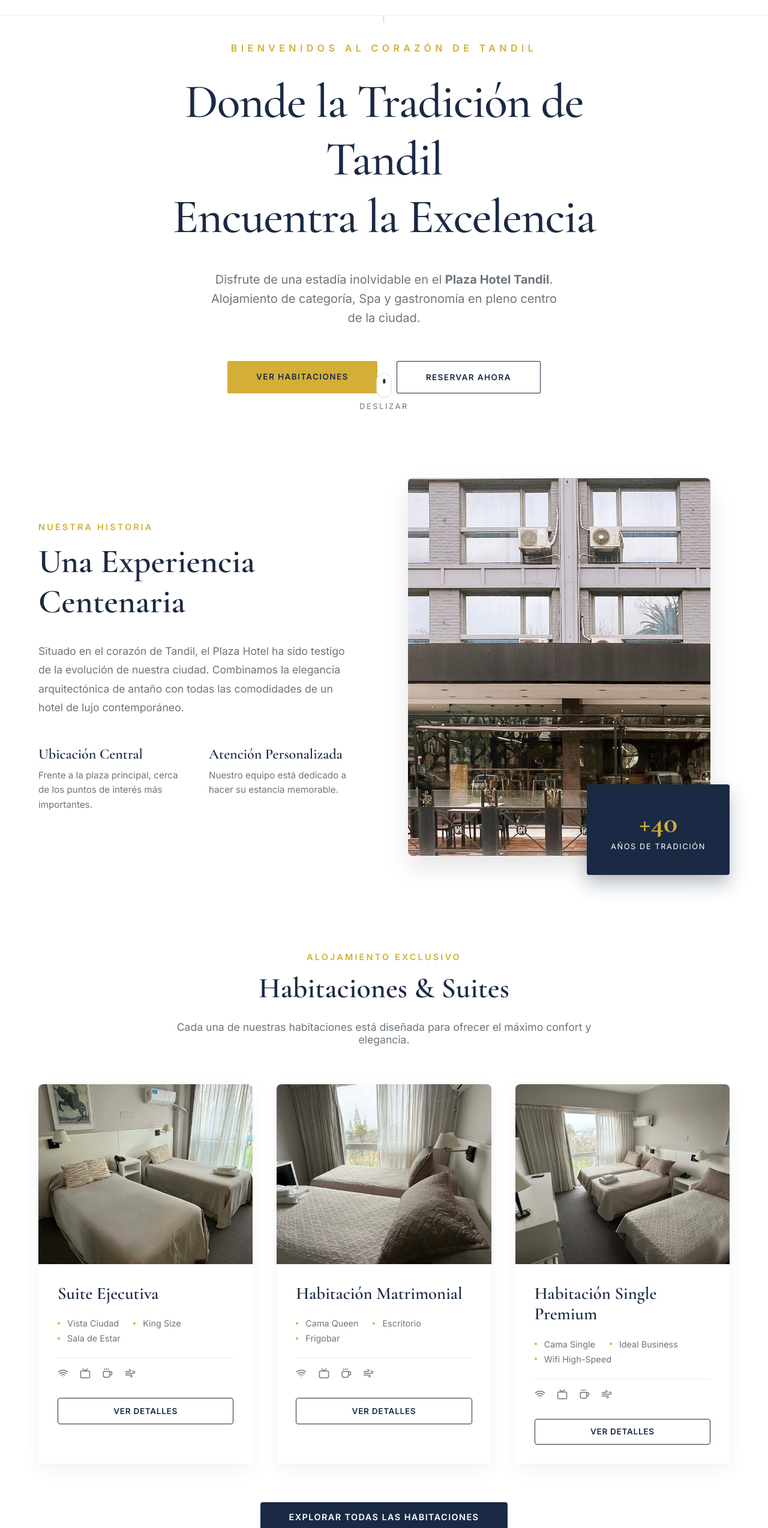
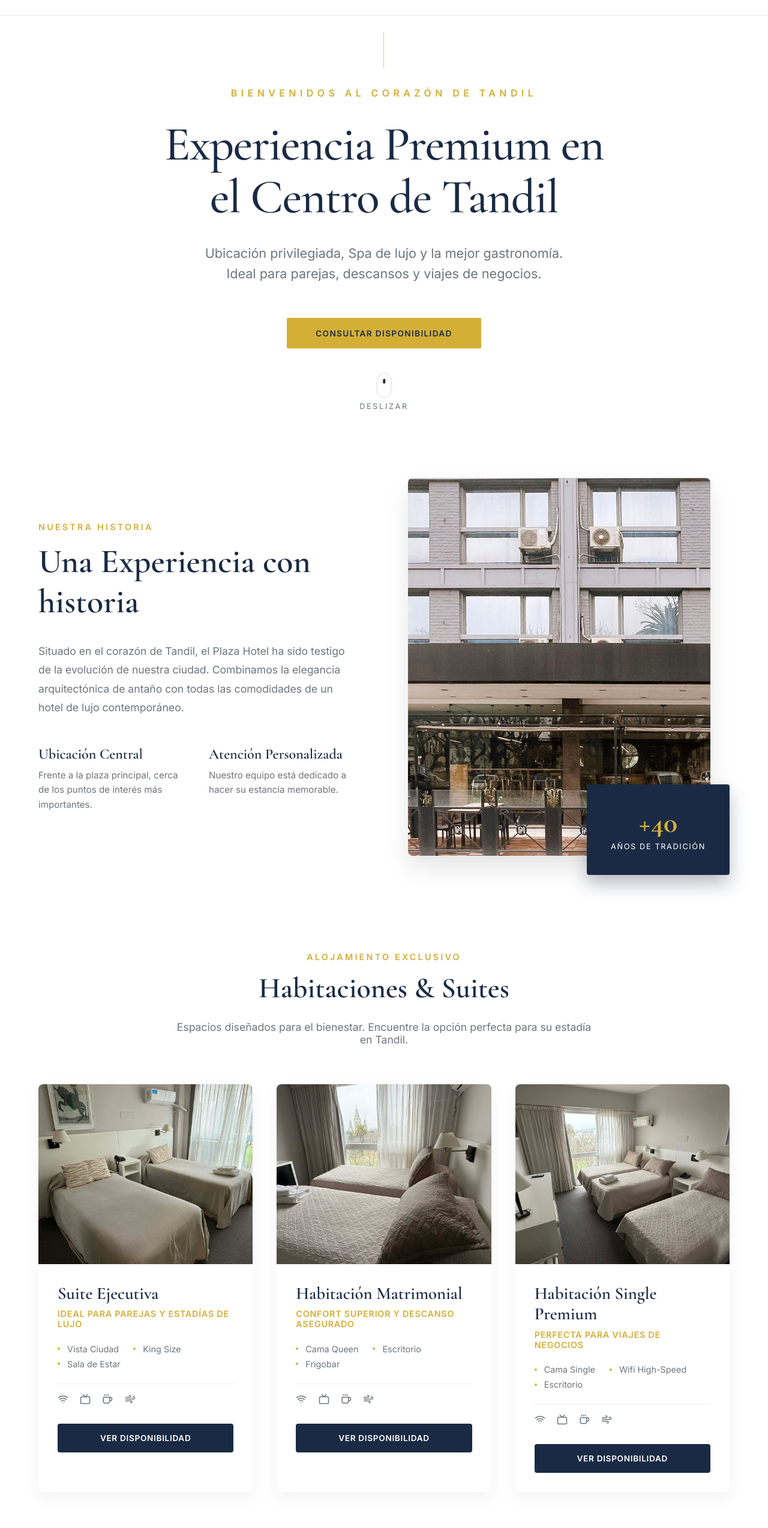
Before and after one commit to gusgarozzo/plazahoteltandil, a Next.js app: page / in a window 1280 px wide. Shown: the part 83-2631 px from the top of the page at 60% size. Built offline with nearby package versions, Linux system fonts and the light colour scheme.

Commit message:
improve uxui

```diff
--- a/src/components/Experience.tsx
+++ b/src/components/Experience.tsx
@@ -8,7 +8,7 @@
       <div className={`container ${styles.grid}`}>
         <div className={styles.textContent}>
           <span className="text-gold">Nuestra Historia</span>
-          <h2>Una Experiencia Centenaria</h2>
+          <h2>Una Experiencia con historia</h2>
           <p>
             Situado en el corazón de Tandil, el Plaza Hotel ha sido testigo de
             la evolución de nuestra ciudad. Combinamos la elegancia
--- a/src/components/Hero.module.css
+++ b/src/components/Hero.module.css
@@ -79,23 +79,25 @@
 
 .hero h1 {
   font-size: 5rem;
-  margin-bottom: 2.5rem;
+  margin-bottom: 2rem;
   color: var(--primary);
   font-family: var(--font-cormorant);
   font-weight: 500;
   letter-spacing: -0.02em;
+  line-height: 1.1;
 }
 
 .hero p {
-  font-size: 1.25rem;
+  font-size: 1.35rem;
   line-height: 1.6;
   margin-bottom: 3.5rem;
   color: var(--text-muted);
-  max-width: 600px;
+  max-width: 700px;
 }
 
 .ctaWrapper {
   display: flex;
+  justify-content: center;
   gap: 2rem;
 }
 
--- a/src/components/Hero.tsx
+++ b/src/components/Hero.tsx
@@ -23,21 +23,21 @@
             Bienvenidos al Corazón de Tandil
           </span>
           <h1>
-            Donde la Tradición de Tandil{" "}
-            <span className={styles.desktopBreak} /> Encuentra la Excelencia
+            Experiencia Premium en <span className={styles.desktopBreak} /> el
+            Centro de Tandil
           </h1>
           <p>
-            Disfrute de una estadía inolvidable en el{" "}
-            <strong>Plaza Hotel Tandil</strong>. Alojamiento de categoría, Spa y
-            gastronomía en pleno centro de la ciudad.
+            Ubicación privilegiada, Spa de lujo y la mejor gastronomía. <br />
+            Ideal para parejas, descansos y viajes de negocios.
           </p>
 
           <div className={styles.ctaWrapper}>
-            <Link href="/habitaciones" className={styles.primaryBtn}>
-              Ver Habitaciones
-            </Link>
-            <Link href="/contacto" className={styles.secondaryBtn}>
-              Reservar Ahora
+            <Link
+              href="https://wa.me/5492494600471?text=Hola,%20quisiera%20consultar%20disponibilidad%20en%20el%20Plaza%20Hotel%20Tandil"
+              target="_blank"
+              className={styles.primaryBtn}
+            >
+              Consultar Disponibilidad
             </Link>
           </div>
         </motion.div>
--- a/src/components/RoomsPreview.module.css
+++ b/src/components/RoomsPreview.module.css
@@ -66,7 +66,17 @@
 .content h3 {
   font-size: 1.8rem;
   color: var(--primary);
+  margin-bottom: 0.5rem;
+}
+
+.useCase {
+  font-size: 0.9rem;
+  color: var(--secondary);
+  font-weight: 600;
+  text-transform: uppercase;
+  letter-spacing: 0.05em;
   margin-bottom: 1.5rem;
+  min-height: 2.4em; /* Ensure alignment */
 }
 
 .features {
@@ -107,19 +117,21 @@
 .cardBtn {
   display: block;
   text-align: center;
-  padding: 0.8rem;
-  border: 1px solid var(--primary);
-  color: var(--primary);
+  padding: 1rem;
+  background: var(--primary);
+  color: white !important;
   font-weight: 600;
   border-radius: 4px;
   text-transform: uppercase;
   font-size: 0.85rem;
   letter-spacing: 0.05em;
+  transition: all 0.3s ease;
 }
 
 .cardBtn:hover {
-  background: var(--primary);
-  color: white !important;
+  background: var(--primary-light);
+  transform: translateY(-3px);
+  box-shadow: 0 5px 15px rgba(0, 0, 0, 0.1);
 }
 
 .footer {
@@ -130,19 +142,21 @@
 .viewAllBtn {
   display: inline-block;
   padding: 1rem 3rem;
-  background: var(--primary);
-  color: white !important;
+  background: transparent;
+  color: var(--primary) !important;
+  border: 1px solid var(--primary);
   font-weight: 600;
   border-radius: 4px;
   text-transform: uppercase;
   letter-spacing: 0.1em;
   font-size: 0.9rem;
+  transition: all 0.3s ease;
 }
 
 .viewAllBtn:hover {
-  background: var(--primary-light);
+  background: var(--primary);
+  color: white !important;
   transform: translateY(-3px);
-  box-shadow: 0 10px 20px rgba(0, 0, 0, 0.1);
 }
 
 @media (max-width: 1200px) {
--- a/src/components/RoomsPreview.tsx
+++ b/src/components/RoomsPreview.tsx
@@ -10,19 +10,22 @@
     id: 1,
     name: "Suite Ejecutiva",
     image: "/room-suite.png",
+    useCase: "Ideal para parejas y estadías de lujo",
     features: ["Vista Ciudad", "King Size", "Sala de Estar"],
   },
   {
     id: 2,
     name: "Habitación Matrimonial",
     image: "/room-double.png",
+    useCase: "Confort superior y descanso asegurado",
     features: ["Cama Queen", "Escritorio", "Frigobar"],
   },
   {
     id: 3,
     name: "Habitación Single Premium",
     image: "/room-single.png",
-    features: ["Cama Single", "Ideal Business", "Wifi High-Speed"],
+    useCase: "Perfecta para viajes de negocios",
+    features: ["Cama Single", "Wifi High-Speed", "Escritorio"],
   },
 ];
 
@@ -34,8 +37,8 @@
           <span className="text-gold">Alojamiento Exclusivo</span>
           <h2>Habitaciones & Suites</h2>
           <p>
-            Cada una de nuestras habitaciones está diseñada para ofrecer el
-            máximo confort y elegancia.
+            Espacios diseñados para el bienestar. Encuentre la opción perfecta
+            para su estadía en Tandil.
           </p>
         </div>
 
@@ -51,6 +54,7 @@
               </div>
               <div className={styles.content}>
                 <h3>{room.name}</h3>
+                <p className={styles.useCase}>{room.useCase}</p>
                 <ul className={styles.features}>
                   {room.features.map((feature, idx) => (
                     <li key={idx}>{feature}</li>
@@ -63,7 +67,7 @@
                   <Wind size={18} />
                 </div>
                 <Link href="/habitaciones" className={styles.cardBtn}>
-                  Ver Detalles
+                  Ver Disponibilidad
                 </Link>
               </div>
             </motion.div>
```
